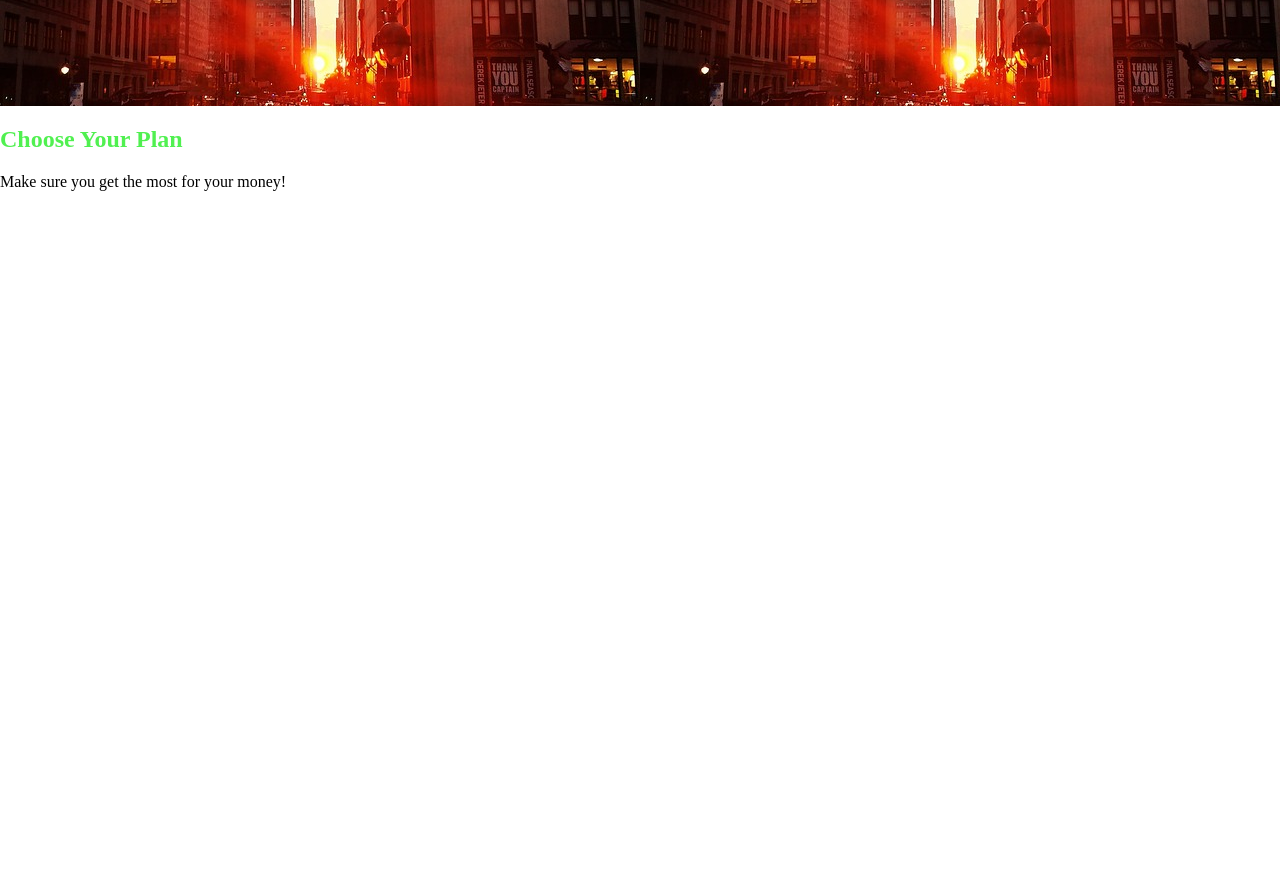
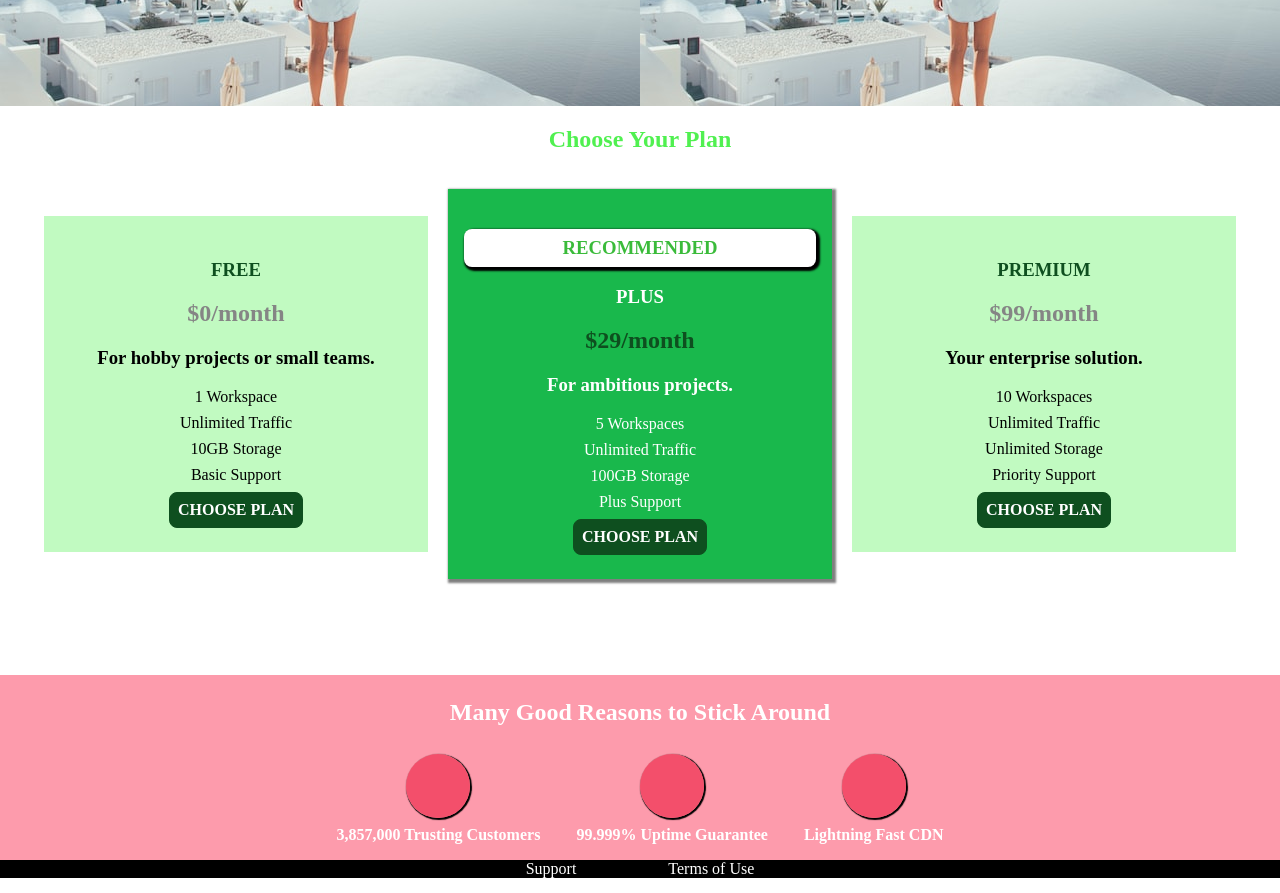
Before and after one commit to arvind14nitt/css_learning, a plain HTML site: page index.html in a window 1280 px wide. Shown: the part 480-1373 px from the top of the page. Before the commit the page ends 800 px from the top, so only its background shows below. Drawn offline with Linux system fonts and the light colour scheme.

Commit message:
Packages page

```diff
--- a/code.css
+++ b/code.css
@@ -1,8 +1,6 @@
-
-
 #product-overview{
-  background:url("new-york.jpg");
-  color:white;
+  background:url("freedom_small.jpg");
+  color:#19b84c;
   font-family: 'Lato', sans-serif;
   height:528px;
   width:100%;
@@ -10,83 +8,139 @@
 
 }
 
-#plans{
+.plan-list{
+  padding:0 0 80px 0;
+}
+
+.plans-box-title{
+   color:rgb(80, 240, 80);
+   text-align:center;
+}
+
+.plans-box{
+  text-align:center;
+}
+
+.plan{
+  display: inline-block;
+  background:rgb(193, 250, 193);
+  text-align:center;
+  width:30%;
+  margin:16px 8px;
+  vertical-align: middle;
+  height:100%;
+  padding:24px 0px;
+}
+
+.plan ul{
+  padding:0;
+  margin:0;
+}
+
+.plan li{
+  list-style: none;
+  text-align: center;
+  margin:8px 0;
+}
+
+.plan_recommended{
+  background:#19b84c;
+  color:white;
+  box-shadow:2px 2px 2px 2px rgb(0,0,0,0.5);
+}
+
+.highlighted{
+  background:white;
+  color:rgba(21, 174, 21, 0.843) !important;
+  margin:16px;
+  padding:8px;
+  border-radius:8px;
+  /*border-bottom:4px solid green;
+  border-right:2px solid green;*/
+  box-shadow:2px 2px 2px 2px black;
+  vertical-align:middle;
+}
+
+.plan_recommended-h1{
+  color:white !important;
+}
+
+.plan>h1{
+  color:#0e4f1f;
+}
+
+.plan>h2{
+  color:#858585;
+}
+
+.plan_recommended h2{
+  color:#0e4f1f;
+}
+
+.botton-class {
+  background:#0e4f1f;
+  display:inline-block;
+  color:white;
+  font:inherit;
+  border:#0e4f1f 1.5px solid;
+  padding:8px;
+  border-radius:8px;
+  font-weight:bold;
+  cursor:pointer;
+}
+
+.botton-class:hover,
+.botton-class:active {
+  color:#0e4f1f;
+  background:white;
+}
+
+.botton-class:focus-visible{
+  outline: none;
+}
+
+.footer{
+  background:#fd8da0df;
+  padding: 16px 0 0 0;
+}
+
+.footer-title{
+   text-align:center;
+   color:white;
+   margin:0px;
+   padding:8px;
+}
+
+.footer-title+ul{
+  padding:0px;
+  margin:0px;
+  text-align:center;
+}
+
+.footer-feature {
+  color:white;
+  margin:0px 16px;
+  font-weight:bold;
 
 }
-.section-title{
-   color:rgb(80, 240, 80);
+
+.footer-circle{
+  padding:32px;
+  border:16px #f24562df;
+  background:#f24562df;
+  display:inline-block;
+  margin:4px;
+  border-radius:32px;
+  box-shadow:1px 1px 1px 1px black;
 }
+
+.footer-features{
+  list-style: none;
+  display:inline-block;
+  margin:16px 0px;
+}
+
+
 body{
   margin:0px;
 }
-
-.main-header{
-  background:rgb(11, 187, 11);
-  /*padding:8px 16px;
-  width:100%;*/
-
-}
-
-.main-header > div{
-  display:inline-block;
-}
-
-.main-header__brand{
-  text-decoration: none;
-  font-family: 'Lato', sans-serif;
-  font-weight:bold;
-  vertical-align: middle;
-  color:darkolivegreen;
-  font-size:22px;
-}
-
-.main-nav{
-  text-align:right;
-  display:inline-block;
-  width:calc(100% - 236px);
-  vertical-align: middle;
-}
-
-.main-nav__items{
-  display:inline-block;
-  padding:0;
-  margin:0;
-  list-style:none;
-  vertical-align: middle;
-  text-decoration: none;
-}
-
-
-.main-nav__item{
-  display:inline-block;
-  text-align: right;
-  vertical-align: middle;
-  margin:0 16px;
-  font-weight:bold;
-  padding: 10px 0px;
-
-}
-.main-nav__item a:hover,
-.main-nav__item a:active{
-  color:white;
-  border-bottom: solid 2px white;
-}
-
-.main-nav__items--link{
-  color:darkolivegreen;
-  text-decoration: none;
-}
-
-.main-nav__items--cta a{/*BEM naming specificatioon*/
-  color:white;
-  padding:8px 16px;
-  border-radius: 45% ;
-  background-color: red;
-}
-
-.main-nav__items--cta a:hover,
-.main-nav__items--cta a:active{
-   color:red;
-   background: white;
-   border:none;
-}
--- a/index.html
+++ b/index.html
@@ -10,6 +10,7 @@
     <link rel="preconnect" href="https://fonts.gstatic.com" crossorigin>
     <link href="https://fonts.googleapis.com/css2?family=Lato:wght@900&display=swap" rel="stylesheet">
     <link rel="stylesheet" href="./code.css">
+    <link rel="stylesheet" href="./shared.css">
 </head>
 
 <body>
@@ -33,13 +34,92 @@
     </header>
     <main>
         <section id="product-overview">
-            <h1>Get the freedom you deserve.</h1>
+            <h1 >Get the freedom you deserve.</h1>
         </section>
-        <section id="plans">
-            <h1 class="section-title">Choose Your Plan</h1>
-             <p>Make sure you get the most for your money!</p>
+        <section class="plan-list" >
+            <h1 class="plans-box-title">Choose Your Plan</h1>
+            <div class="plans-box">
+                <article class="plan">
+                    <h1>FREE</h1>
+                    <h2>$0/month</h2>
+                    <h3>For hobby projects or small teams.</h3>
+                    <ul>
+                        <li>1 Workspace</li>
+                        <li>Unlimited Traffic</li>
+                        <li>10GB Storage</li>
+                        <li>Basic Support</li>
+                    </ul>
+                    <div >
+                        <button class="botton-class">CHOOSE PLAN</button>
+                    </div>
+                </article>
+                <article class="plan plan_recommended">
+                    <h1 class="highlighted">RECOMMENDED</h1>
+                    <h1 class="plan_recommended-h1">PLUS</h1>
+                    <h2>$29/month</h2>
+                    <h3>For ambitious projects.</h3>
+                    <ul>
+                        <li>5 Workspaces</li>
+                        <li>Unlimited Traffic</li>
+                        <li>100GB Storage</li>
+                        <li>Plus Support</li>
+                    </ul>
+                    <div >
+                        <button class="botton-class">CHOOSE PLAN</button>
+                    </div>
+                </article>
+                <article class="plan">
+                    <h1>PREMIUM</h1>
+                    <h2>$99/month</h2>
+                    <h3>Your enterprise solution.</h3>
+                    <ul>
+                        <li>10 Workspaces</li>
+                        <li>Unlimited Traffic</li>
+                        <li>Unlimited Storage</li>
+                        <li>Priority Support</li>
+                    </ul>
+                    <div >
+                        <button class="botton-class">CHOOSE PLAN</button>
+                    </div>
+                </article>
+            </div>
+        </section>
+        <section class="footer">
+            <h1 class="footer-title">Many Good Reasons to Stick Around</h1>
+            <ul >
+                <li class="footer-features">
+                    <div class="footer-circle">
+
+                    </div>
+                    <p class="footer-feature">3,857,000 Trusting Customers</p>
+                </li>
+                <li class="footer-features">
+                    <div class="footer-circle">
+
+                    </div >
+                    <p class="footer-feature">99.999% Uptime Guarantee</p>
+                </li>
+                <li class="footer-features">
+                    <div class="footer-circle">
+
+                    </div>
+                    <p class="footer-feature">Lightning Fast CDN</p>
+                </li>
+            </ul>
         </section>
     </main>
+    <footer class="main-footer">
+        <nav>
+            <ul class="main-footer-list">
+                <li class="main-footer-list-item">
+                    <a href="#">Support</a>
+                </li >
+                <li class="main-footer-list-item">
+                    <a href="#">Terms of Use</a>
+                </li>
+            </ul>
+        </nav>
+    </footer>
 </body>
 
 </html>
--- /dev/null
+++ b/packages/packages.css
@@ -0,0 +1,75 @@
+main{
+    padding-top: 32px;
+}
+
+.package{
+    width:80%;
+    margin:16px 0;
+    border:4px solid #0e4f1f;
+    border-left:none;
+}
+
+
+
+.package:hover,
+.package:active {
+    box-shadow: 2px 2px 4px rgba(0,0,0,0.5);
+    border-color: #ff5454;
+}
+
+.package a{
+    text-decoration:none;
+    color:inherit;
+    display:block;
+    padding:32px;
+}
+
+.package__title{
+
+}
+
+.package__subtitle{
+    color:#979797;
+}
+
+.package__info{
+    padding: 16px;
+    border: 1px solid #0e4f1f;
+    font-size: 20px;
+    color: #0e4f1f;
+    background:white;
+}
+.float-clear{
+    clear:both;
+}
+#plus {
+    background: rgba(213, 255, 220, 0.95);
+}
+
+#free {
+    background: rgba(234, 252, 237, 0.95);
+    float:right;
+    border-left:4px solid #0e4f1f;
+    border-right:none;
+    text-align:right;
+}
+
+#free:hover,
+#free.active{
+    box-shadow: 2px 2px 4px rgba(0,0,0,0.5);
+    border-color: #ff5454;
+}
+
+
+
+#premium {
+    background: rgba(14, 79, 31, 0.95);
+}
+
+#premium .package__title {
+    color: white;
+}
+
+#premium .package__subtitle {
+    color: #bbb;
+}
--- /dev/null
+++ b/shared.css
@@ -0,0 +1,102 @@
+.main-header{
+    background:rgb(11, 187, 11);
+    /*padding:8px 16px;
+    width:100%;*/
+
+  }
+
+  .main-header > div{
+    display:inline-block;
+  }
+
+  .main-header__brand{
+    text-decoration: none;
+    font-family: 'Lato', sans-serif;
+    font-weight:bold;
+    vertical-align: middle;
+    color:darkolivegreen;
+    font-size:22px;
+    padding-left:10px;
+
+  }
+
+  .main-nav{
+    text-align:right;
+    display:inline-block;
+    width:calc(100% - 246px);
+    vertical-align: middle;
+  }
+
+  .main-nav__items{
+    display:inline-block;
+    padding:0;
+    margin:0;
+    list-style:none;
+    vertical-align: middle;
+    text-decoration: none;
+  }
+
+
+  .main-nav__item{
+    display:inline-block;
+    text-align: right;
+    vertical-align: middle;
+    margin:0 16px;
+    font-weight:bold;
+    padding: 10px 0px;
+
+  }
+
+  .main-nav__item a:hover,
+  .main-nav__item a:active{
+    color:white;
+    border-bottom: solid 2px white;
+  }
+
+  .main-nav__items--link{
+    color:darkolivegreen;
+    text-decoration: none;
+  }
+
+  .main-nav__items--cta a{/*BEM naming specificatioon*/
+    color:white;
+    padding:8px 16px;
+    border-radius: 45% ;
+    background-color: red;
+  }
+
+  .main-nav__items--cta a:hover,
+  .main-nav__items--cta a:active{
+     color:red;
+     background: white;
+     border:none;
+  }
+
+  .main-footer{
+    color:white;
+    background: black;
+
+    text-align:center;
+    width:100%;
+  }
+
+  .main-footer-list{
+    list-style:none;
+    padding:0;
+    margin:0;
+  }
+  .main-footer-list-item{
+    display:inline-block;
+  }
+
+  .main-footer-list-item a{
+    color:white;
+    margin:28px;
+    padding:16px;
+    text-decoration: none;
+  }
+
+  .main-footer-list-item a:hover,
+  .main-footer-list-item a:active {
+    color:#ccc;
+  }
```
Also changed, not shown: packages/index.html (added, +75 -0 lines), freedom_small.jpg (added), 2 other files.
